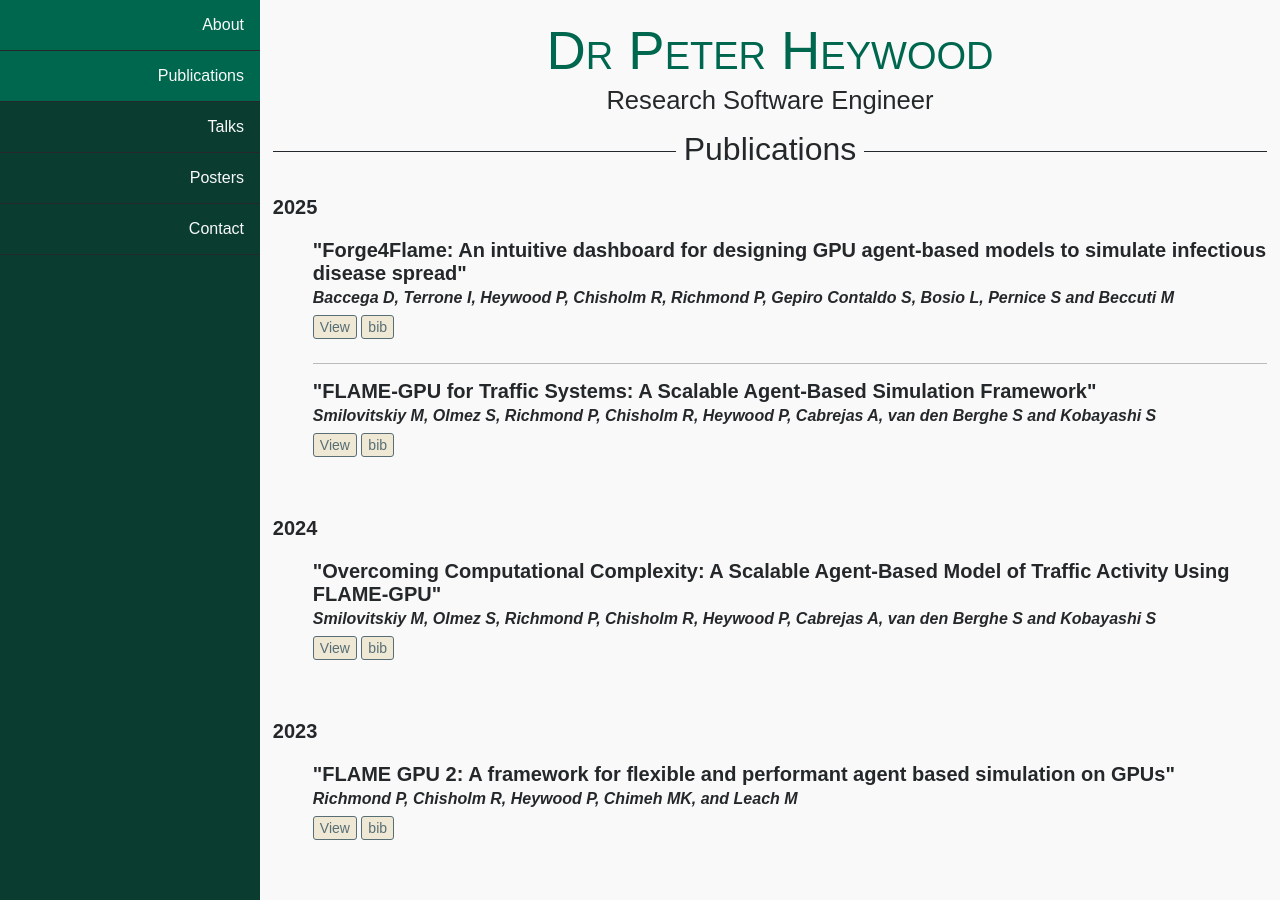
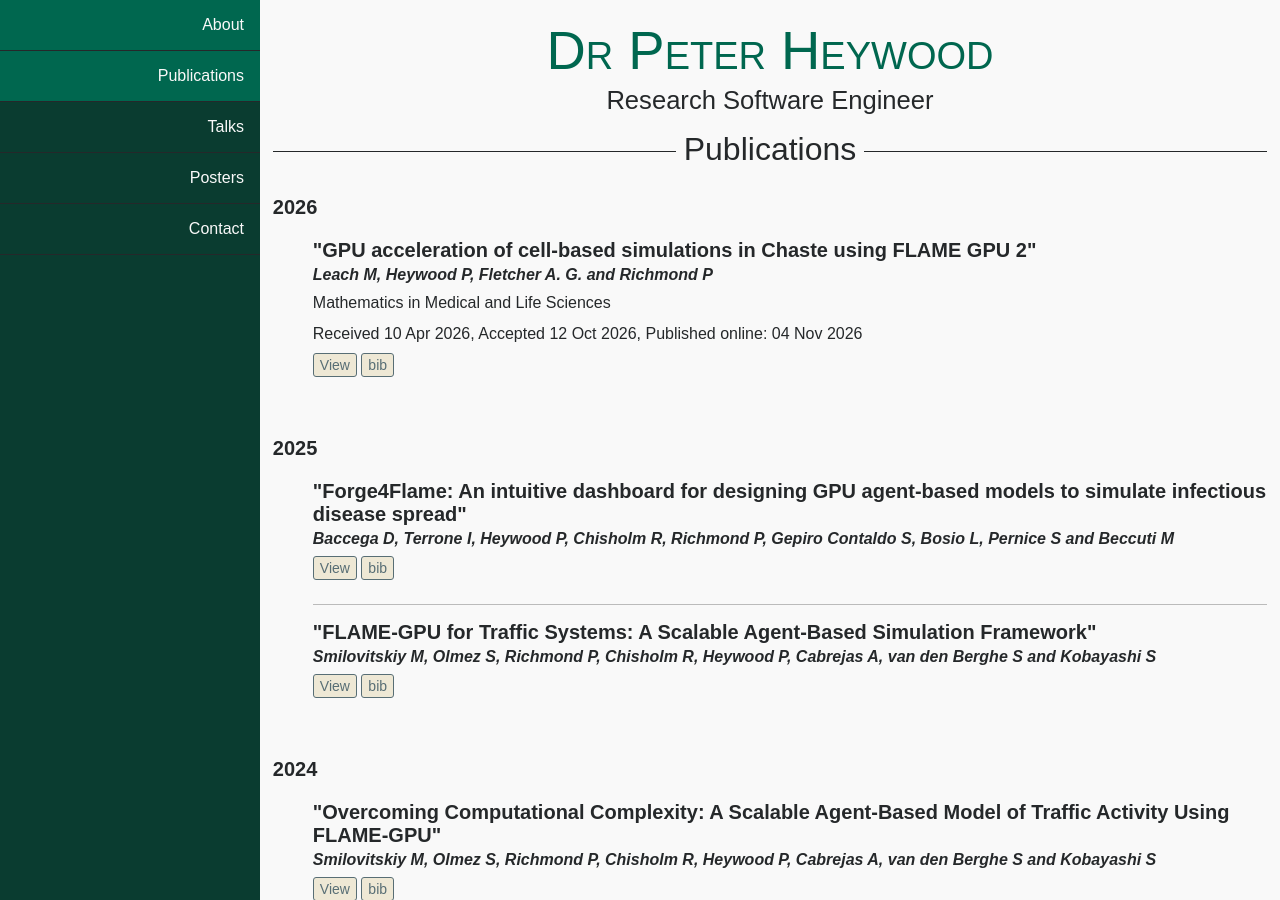
Before and after one commit to ptheywood/ptheywood.github.io, a Jekyll site: the page built from publications/index.html, in a window 1280 px wide and 900 px high. Built offline with Jekyll 4.4.1, drawn with Linux system fonts in a browser that asks for light colours; nearby versions of some CDN libraries.

Commit message:
Add Chaste 2026 paper

```diff
--- a/_data/publications.yml
+++ b/_data/publications.yml
@@ -155,3 +155,14 @@
       pdf:
       note:
       doi: "https://doi.org/10.1016/j.simpat.2025.103205"
+- year: 2026
+  publications:
+    - authors: "Leach M, Heywood P, Fletcher A. G. and Richmond P"
+      title: "GPU acceleration of cell-based simulations in Chaste using FLAME GPU 2"
+      journal: "Mathematics in Medical and Life Sciences"
+      date: 2026-11-04
+      href: "https://doi.org/10.1080/29937574.2026.2754441"
+      bib: "/download/bib/leach2026gpu.bib"
+      pdf:
+      note: "Received 10 Apr 2026, Accepted 12 Oct 2026, Published online: 04 Nov 2026"
+      doi: "https://doi.org/10.1080/29937574.2026.2754441"
--- /dev/null
+++ b/download/bib/leach2026gpu.bib
@@ -0,0 +1,13 @@
+@article{Leach31122026,
+author = {Matthew Leach and Peter Heywood and Alexander G. Fletcher and Paul Richmond},
+title = {GPU acceleration of cell-based simulations in Chaste using FLAME GPU 2},
+journal = {Mathematics in Medical and Life Sciences},
+volume = {3},
+number = {1},
+pages = {2754441},
+year = {2026},
+publisher = {Taylor \& Francis},
+doi = {10.1080/29937574.2026.2754441},
+URL = {https://doi.org/10.1080/29937574.2026.2754441},
+eprint = {https://doi.org/10.1080/29937574.2026.2754441}
+}
```
